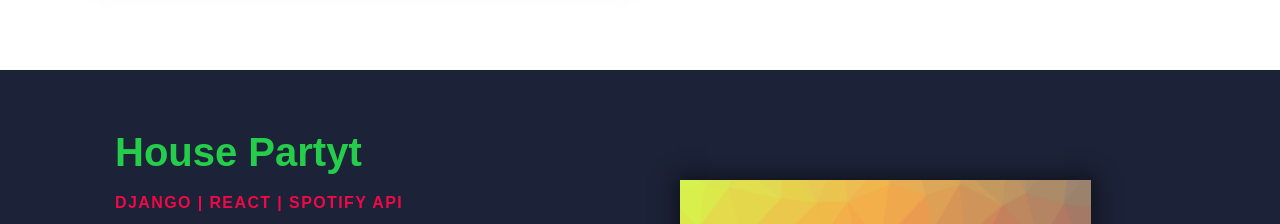
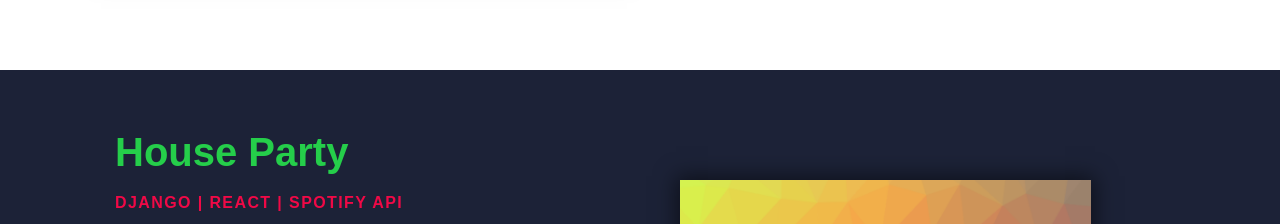
Before and after one commit to JaivalBhup/JaivalBhuptani, a React (Create React App) app: page / in a window 1280 px wide. Shown: the part 1180-1404 px from the top of the page. Built offline with nearby package versions, Linux system fonts and the light colour scheme.

Commit message:
stupidchanges

```diff
--- a/src/components/pages/HomePage/Projects.js
+++ b/src/components/pages/HomePage/Projects.js
@@ -18,7 +18,7 @@ export const Projects = [{
     img2:'',
     img3:'',
     imgStart:'',
-    topLine: "House Partyt",
+    topLine: "House Party",
     headLine: "Django | React | Spotify API",
     lightText: true,
     description: "A Party application that lets a you create or join a room. A host can control the music or a member can vote to control the music. It uses Spotify API to ply the music.",
```
Also changed, not shown: 1 other file (tests, documents, lock files or other folders).
